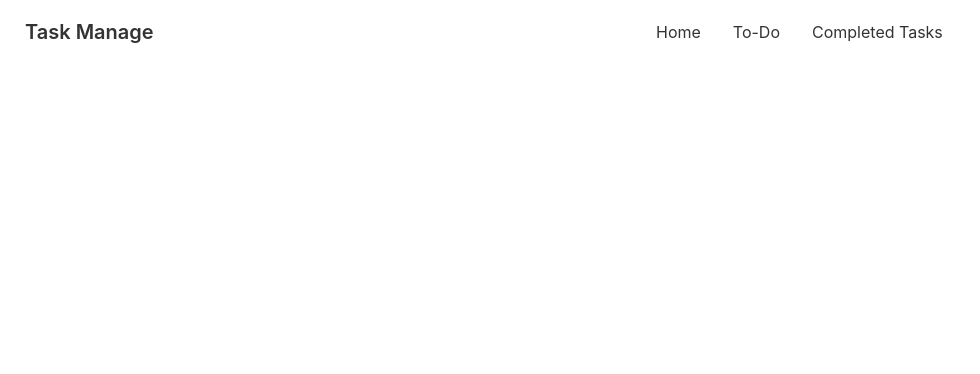
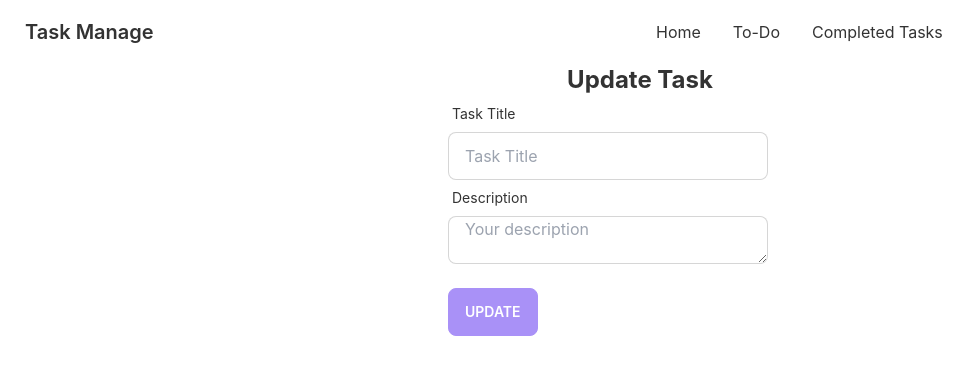
Before and after one commit to rahadislam/Fashion_commarce, a React (Create React App) app in the folder taskmange/: page /update/1 in a window 1280 px wide. Shown: the top 374 px of the page, without its empty margins (0-980 px from the left). Built offline with nearby package versions, Linux system fonts and the light colour scheme.

Commit message:
todo implement

```diff
--- a/taskmange/src/App.js
+++ b/taskmange/src/App.js
@@ -1,9 +1,10 @@
 import './App.css';
 import Header from './components/Header/Header';
-import { Routes, Route, Link } from "react-router-dom";
+import { Routes, Route } from "react-router-dom";
 import Home from './components/Home/Home';
 import Complete from './components/Complete/Complete';
 import Todo from './components/Todo/Todo';
+import Update from './components/Todo/Update';
 import { ToastContainer } from 'react-toastify';
 import 'react-toastify/dist/ReactToastify.css';
 
@@ -16,6 +17,7 @@ function App() {
           <Route path='/home' element={<Home></Home>}></Route>
           <Route path='/todo' element={<Todo></Todo>}></Route>
           <Route path='/complete' element={<Complete></Complete>}></Route>
+          <Route path='/update/:id' element={<Update></Update>}></Route>
         </Routes>
         <ToastContainer></ToastContainer>
     </div>
--- a/taskmange/src/components/Todo/Todo.js
+++ b/taskmange/src/components/Todo/Todo.js
@@ -1,4 +1,6 @@
 import React, { useEffect, useState } from 'react';
+
+import {  Link } from "react-router-dom";
 
 const Todo = () => {
     const [task, setTask] = useState([]);
@@ -7,20 +9,37 @@ const Todo = () => {
             .then(res => res.json())
             .then(data => setTask(data))
     }, []);
+
+    const handelDelete=(_id)=>{
+        const url=(`http://localhost:5000/task/${_id}`);
+        fetch(url,{
+            method:'DELETE'
+        })
+        .then(res=>res.json())
+        .then(data=>{
+            if(window.confirm("Are you sure?")){
+                const uiUpdate=task.filter(fd=>fd._id !== _id);
+                setTask(uiUpdate);
+            }
+
+
+        })
+    }
     return (
         <div class="mx-5 my-3">
             <h2 className='text-3xl mx-5 my-3'>Task Detals</h2>
 
             {
-                task.map(t => <div className='w-2/4 mx-5 flex' key={t._id}>
+                task.map(t =>
+                <div className='w-2/4 mx-5 flex' key={t._id}>
                     <label>
                         <input type="checkbox" class="checkbox " />
                     </label>
                     <div className='px-5'>
                     <h2 className='text-xl font-medium'>{t.name}</h2>
                     <p>{t.description}</p>
-                    <button class="btn btn-xs bg-yellow-300 text-white border-none mr-5">update</button>
-                    <button class="btn btn-xs bg-yellow-300 text-white border-none">Delete</button>
+                    <Link to={`/update/${t._id}`} class="btn btn-xs bg-yellow-300 text-white border-none mr-5">update</Link>
+                    <button class="btn btn-xs bg-yellow-300 text-white border-none" onClick={()=>handelDelete(t._id)}>Delete</button>
                     </div>
 
                 </div>)
--- /dev/null
+++ b/taskmange/src/components/Todo/Update.js
@@ -0,0 +1,64 @@
+import React, { useEffect, useState } from 'react';
+import { useParams } from 'react-router-dom';
+import { useForm } from 'react-hook-form';
+import { toast } from 'react-toastify';
+
+const Update = () => {
+    const {id}=useParams();
+    const { register, handleSubmit ,reset} = useForm();
+
+    const onSubmit = data => {
+        fetch(`http://localhost:5000/task/${id}`, {
+            method: 'PUT',
+            headers: {
+                'content-type': 'application/json'
+            },
+            body: JSON.stringify(data)
+        })
+            .then(res => res.json())
+            .then(result => {
+                reset();
+                toast.success('Successfully update Task');
+
+            })
+
+    }
+
+    return (
+        <div className='w-96 mx-auto'>
+            <h1 className='text-center font-bold text-2xl'>Update Task</h1>
+            <form onSubmit={handleSubmit(onSubmit)}>
+
+                <div className="form-control w-full max-w-xs">
+                    <label className="label">
+                        <span className="label-text">Task Title</span>
+                    </label>
+                    <input
+                        type="text"
+                        placeholder="Task Title"
+                        className="input input-bordered w-full max-w-xs"
+                        {...register("name")}
+                        required
+                    />
+                </div>
+
+                <div className="form-control w-full max-w-xs">
+                    <label className="label">
+                        <span className="label-text">Description</span>
+                    </label>
+                    <textarea
+                        type="text"
+                        placeholder="Your description"
+                        className="input input-bordered w-full max-w-xs"
+                        {...register("description")} required
+                    />
+                </div>
+                            <br />
+                <input className='btn btn-primary  text-white' type="submit" value="Update" />
+            </form>
+
+        </div>
+    );
+};
+
+export default Update;
```
